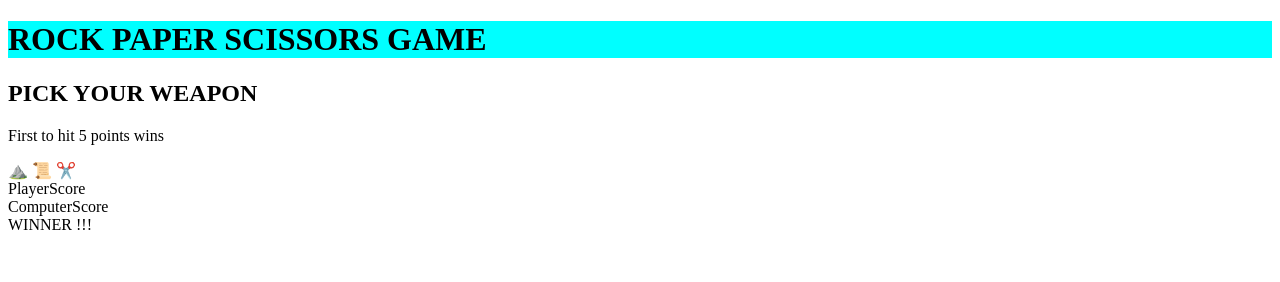
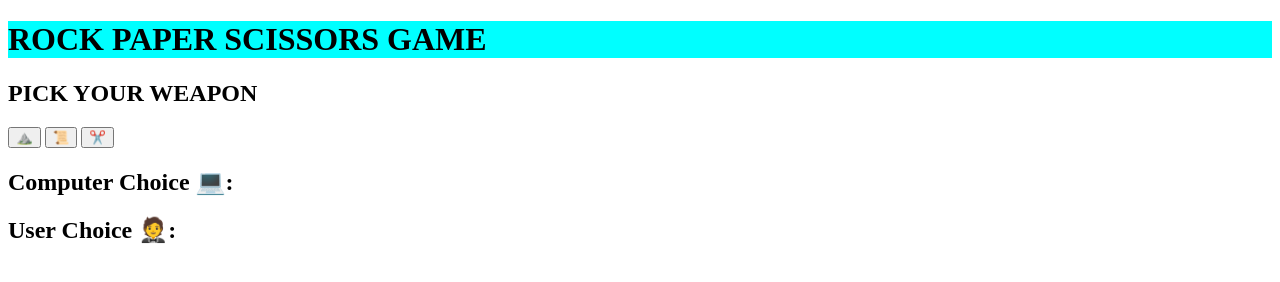
Before and after one commit to Inashi100/rock-paper-scissors, a plain HTML site: page index.html in a window 1280 px wide. Drawn offline with Linux system fonts and the light colour scheme.

Commit message:
bugs fixed

```diff
--- a/index.html
+++ b/index.html
@@ -3,20 +3,25 @@
 <head>
     <meta charset="UTF-8">
     <meta name="viewport" content="width=device-width, initial-scale=1.0">
+    <link rel="stylesheet" href="style.css">
     <title>Rock Paper Scissors</title>
-    <link rel="stylesheet" href="style.css">
 </head>
 <body>
-    <h1>ROCK PAPER SCISSORS GAME</h1>
-    <h2>PICK YOUR WEAPON</h2>
-    <p>First to hit 5 points wins</p>
-    <div class="weapon"> ⛰️  📜  ✂️ </div>
-    <div class="scoreboard">
-        <div class="playerscore">PlayerScore</div>
-        <div class="computerScore">ComputerScore</div>
-    </div>
-    <div class="figure"></div>
-    <div class="result">WINNER !!!</div>
+    <header>
+        <h1>ROCK PAPER SCISSORS GAME</h1>
+        <h2>PICK YOUR WEAPON</h2>
+        <button id="rock">⛰️</button>
+        <button id="paper">📜</button>
+        <button id="scissors">✂️</button>
+
+    </header>
+<div class="scoreboard">
+    <h2>Computer Choice 💻: <span id="computer-choice"></span></h2>
+    <h2>User Choice 🤵: <span id="user-choice"></span></h2>
+
+    <h2><span id="result"></span></h2>
+</div>
+
 
     <script src="rps.js"></script>
 </body>
```
